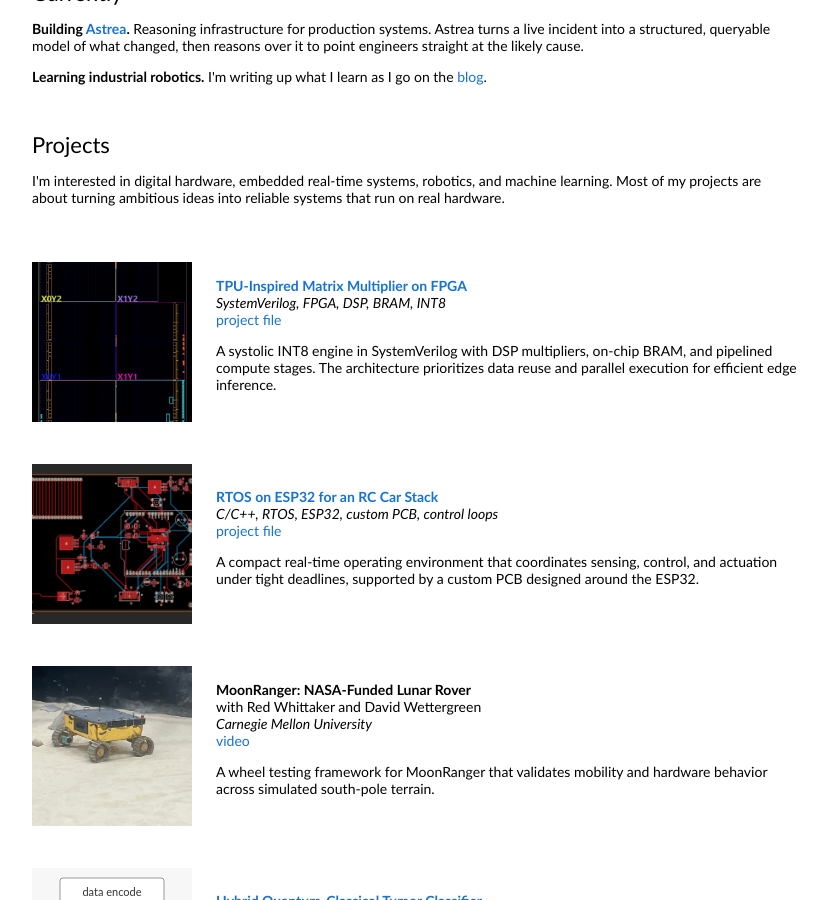
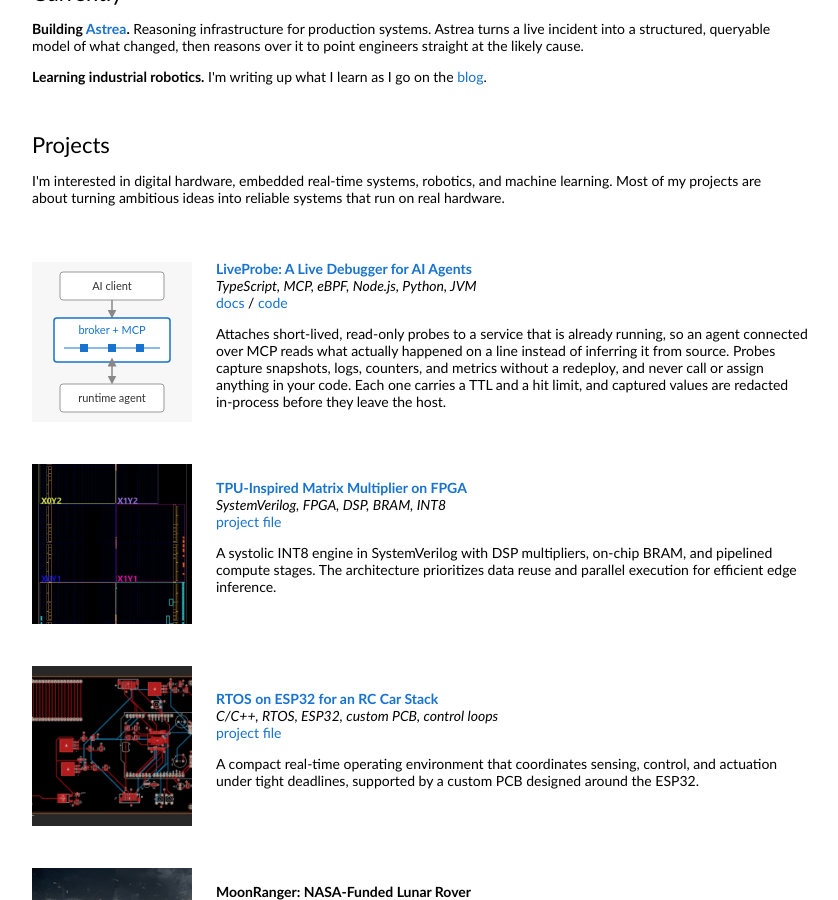
Before and after one commit to mohammed2945/mohammed2945.github.io, a Jekyll site: the page built from index.html, in a window 1280 px wide and 900 px high, scrolled down 453 px. Shown: the whole window, without its empty margins (224-1062 px from the left). Built offline with Jekyll 4.4.1, drawn with Linux system fonts in a browser that asks for light colours.

Commit message:
Add LiveProbe to Projects
Links the docs site and the public repo, with a request-path
thumbnail in the same style as the other project entries.

Co-Authored-By: Claude Opus 5 (1M context) <noreply@anthropic.com>

```diff
--- a/index.html
+++ b/index.html
@@ -83,6 +83,30 @@
             </tr>
           </tbody></table>
           <table style="width:100%;border:0px;border-spacing:0px 10px;border-collapse:separate;margin-right:auto;margin-left:auto;"><tbody>
+
+
+<tr id="liveprobe">
+  <td style="padding:16px;width:20%;vertical-align:middle">
+    <div class="one">
+      <img src="images/liveprobe-request-path.svg" alt="LiveProbe request path: AI client to broker and MCP to runtime agent">
+    </div>
+  </td>
+  <td style="padding:8px;width:80%;vertical-align:middle">
+    <a href="https://docs.liveprobe.tryastrea.tech">
+      <span class="papertitle">LiveProbe: A Live Debugger for AI Agents</span>
+    </a>
+    <br>
+    <em>TypeScript, MCP, eBPF, Node.js, Python, JVM</em>
+    <br>
+    <a href="https://docs.liveprobe.tryastrea.tech">docs</a>
+    /
+    <a href="https://github.com/mohammed2945/LiveProbe">code</a>
+    <p></p>
+    <p>
+    Attaches short-lived, read-only probes to a service that is already running, so an agent connected over MCP reads what actually happened on a line instead of inferring it from source. Probes capture snapshots, logs, counters, and metrics without a redeploy, and never call or assign anything in your code. Each one carries a TTL and a hit limit, and captured values are redacted in-process before they leave the host.
+    </p>
+  </td>
+</tr>
 
 
 <tr id="matrix-multiplier">
```
Also changed, not shown: images/liveprobe-request-path.svg (added).
